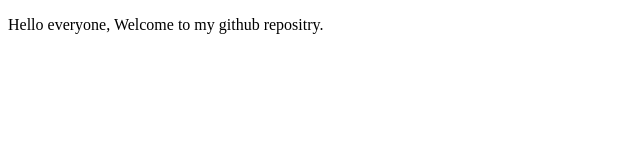
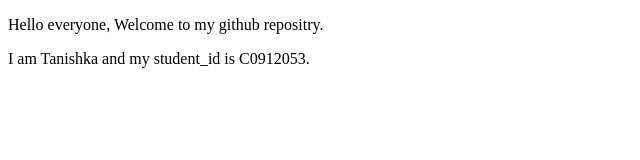
Before and after one commit to Tanishka1405/week4_1, a plain HTML site: page index.html in a window 1280 px wide. Shown: the whole page, without its empty margins (0-640 px from the left). Drawn offline with Linux system fonts and the light colour scheme.

Commit message:
third commit

```diff
--- a/index.html
+++ b/index.html
@@ -8,5 +8,6 @@
 </head>
 <body>
     <p>Hello everyone, Welcome to my github repositry.</p>
+    <p>I am Tanishka and my student_id is C0912053.</p>
 </body>
 </html>
```
